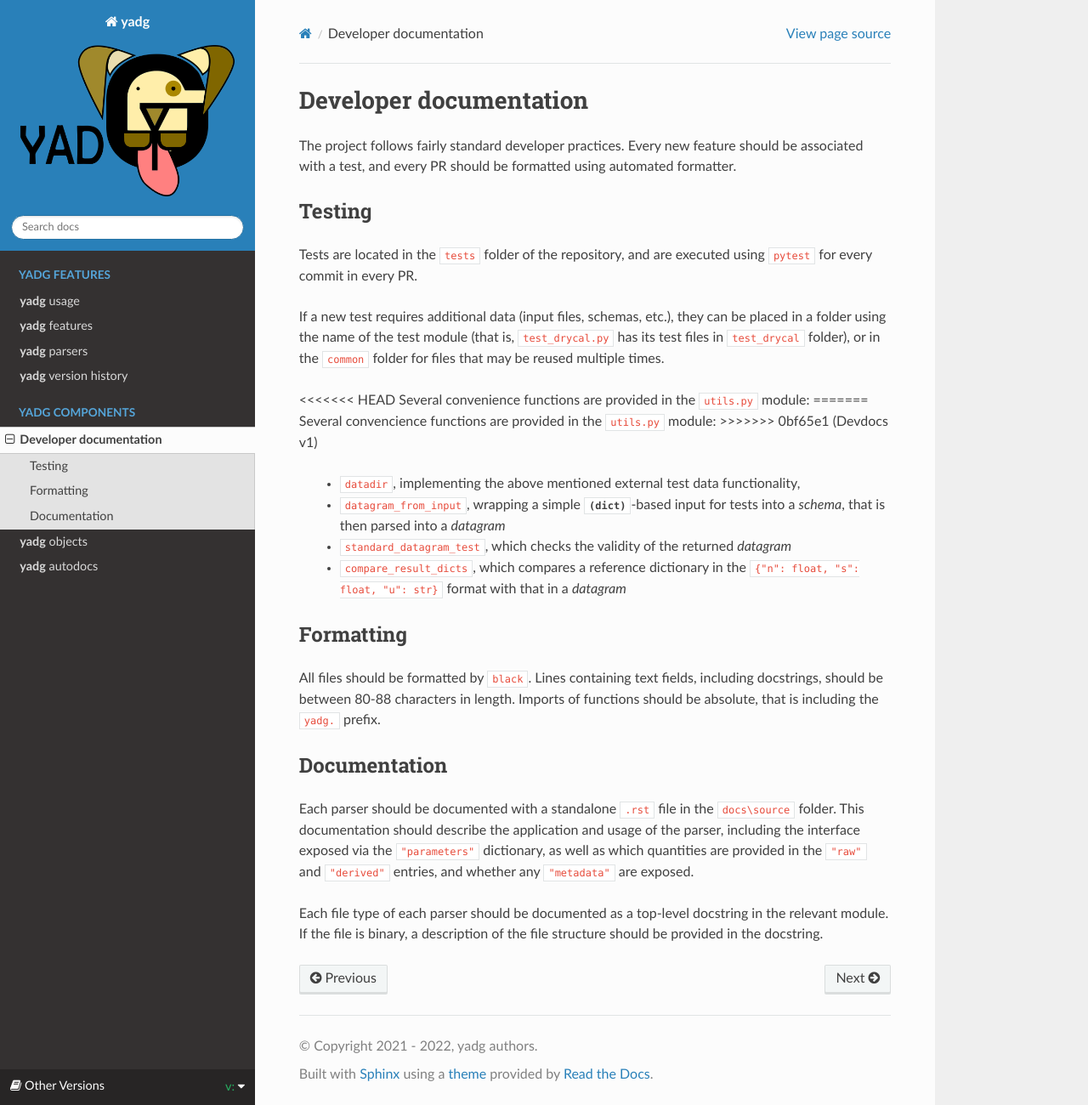
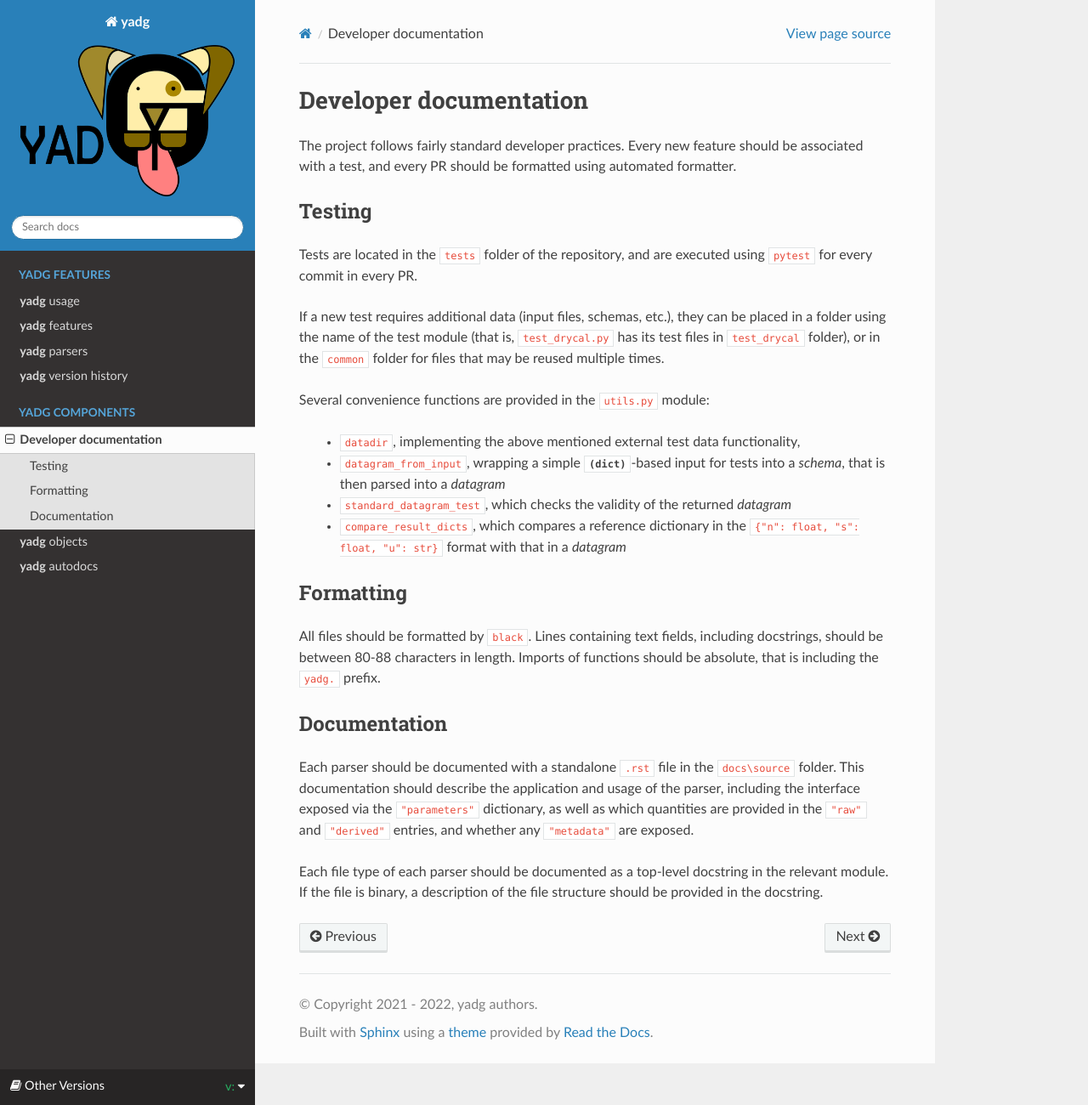
Before and after one commit to dgbowl/yadg, a Sphinx documentation site: the page built from docs/source/devdocs.rst, in a window 1280 px wide and 1300 px high. Shown: the whole window at 85% size. Built offline with Sphinx 7.4.7 and the Read the Docs theme 2.0.0, drawn with Linux system fonts in a browser that asks for light colours; pages that are not in the unit, such as notebooks, are missing from menus.

Commit message:
Fix incomplete merge

```diff
--- a/docs/source/devdocs.rst
+++ b/docs/source/devdocs.rst
@@ -14,11 +14,7 @@ placed in a folder using the name of the test module (that is, ``test_drycal.py`
 its test files in ``test_drycal`` folder), or in the ``common`` folder for files
 that may be reused multiple times.
 
-<<<<<<< HEAD
 Several convenience functions are provided in the ``utils.py`` module:
-=======
-Several convencience functions are provided in the ``utils.py`` module:
->>>>>>> 0bf65e1 (Devdocs v1)
 
   - ``datadir``, implementing the above mentioned external test data functionality,
   - ``datagram_from_input``, wrapping a simple :class:`(dict)`-based input for tests
```
